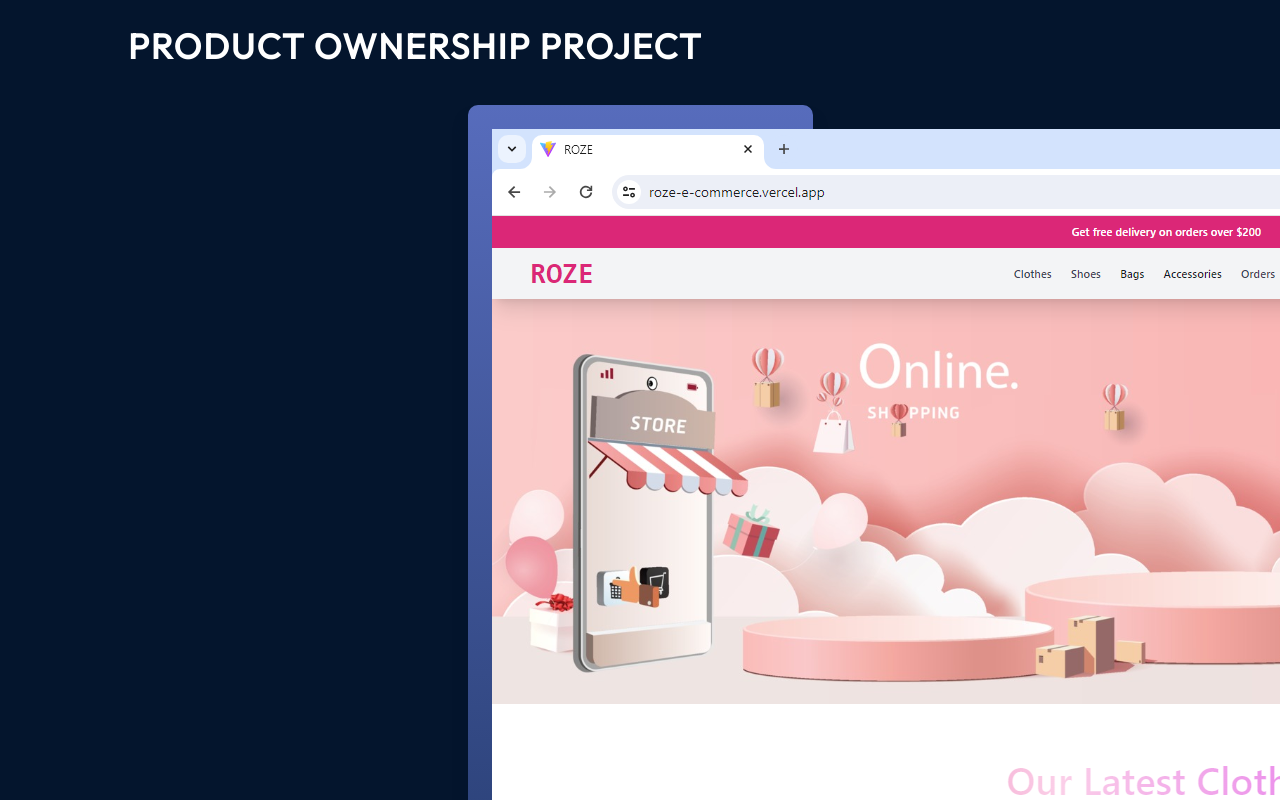
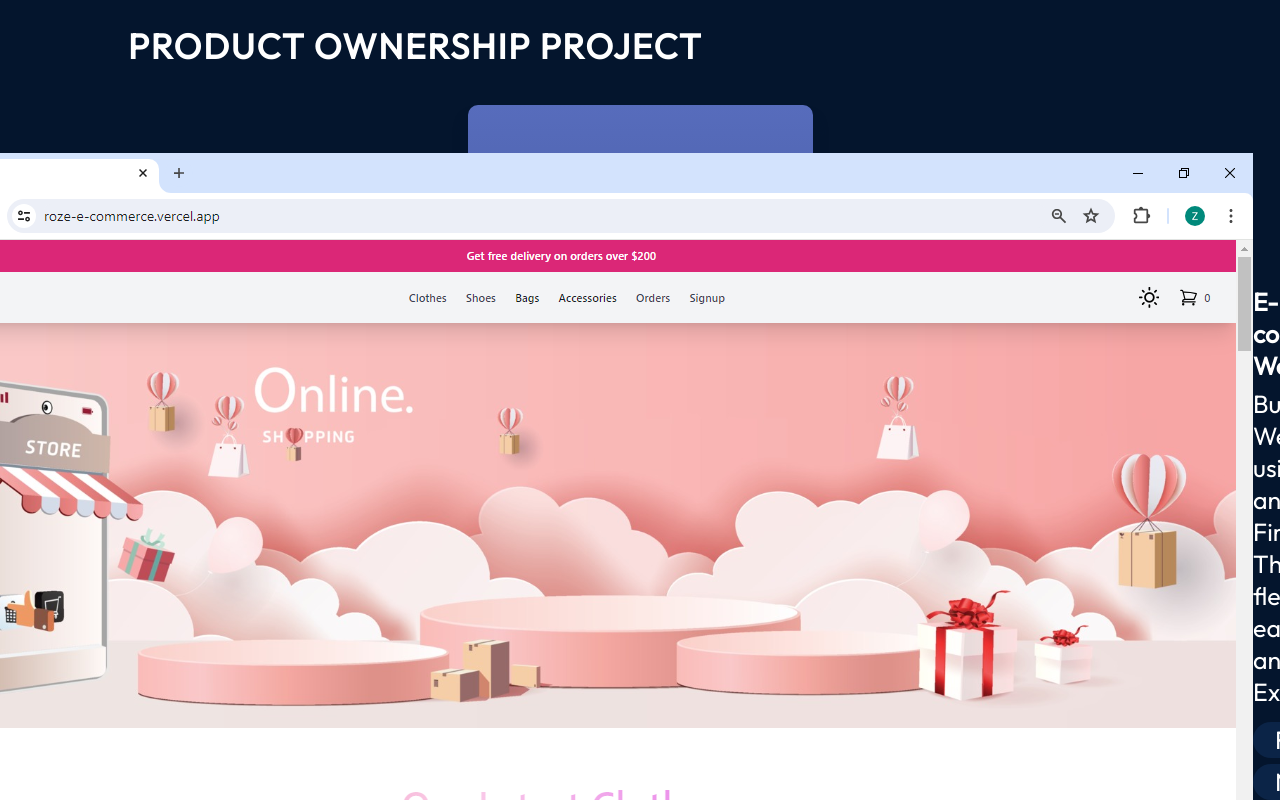
Before and after one commit to zainab224498/my-portfolio, a React (Vite) app: page / in a window 1280 px wide. Shown: the part 4280-5080 px from the top of the page. Built offline with nearby package versions, Linux system fonts and the light colour scheme.

Commit message:
Update ProjectCard.module.css

```diff
--- a/src/components/Product/ProjectCard.module.css
+++ b/src/components/Product/ProjectCard.module.css
@@ -7,6 +7,16 @@
   border-radius: 10px;
   background: linear-gradient(180deg, #576cbc 0%, #132a53 100%);
   box-shadow: 0 16px 14px 0 #04152d;
+  padding: 24px 24px;
+  max-width: 345px;
+}
+
+.box{
+  display: flex;
+  flex-direction: row;
+  justify-content: center;
+  align-items: center;
+  border-radius: 10px;
   padding: 24px 24px;
   max-width: 345px;
 }
```
